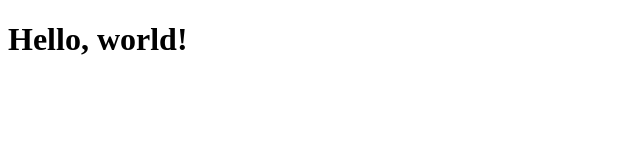
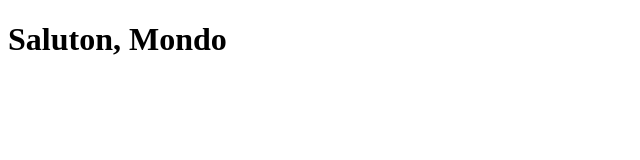
Before and after one commit to xazonbi/xazonbi.github.io, a plain HTML site: page es.html in a window 1280 px wide. Shown: the whole page, without its empty margins (0-640 px from the left). Drawn offline with Linux system fonts and the light colour scheme.

Commit message:
Update es.html

```diff
--- a/es.html
+++ b/es.html
@@ -3,9 +3,9 @@
   <head>
     <meta charset="utf-8">
     <meta name="viewport" content="width=device-width, initial-scale=1">
-    <title>مخبر النظم الخبيرة</title>
+    <title>Saluton</title>
   </head>
   <body>
-    <h1>Hello, world!</h1>
+    <h1>Saluton, Mondo</h1>
   </body>
 </html>
```
